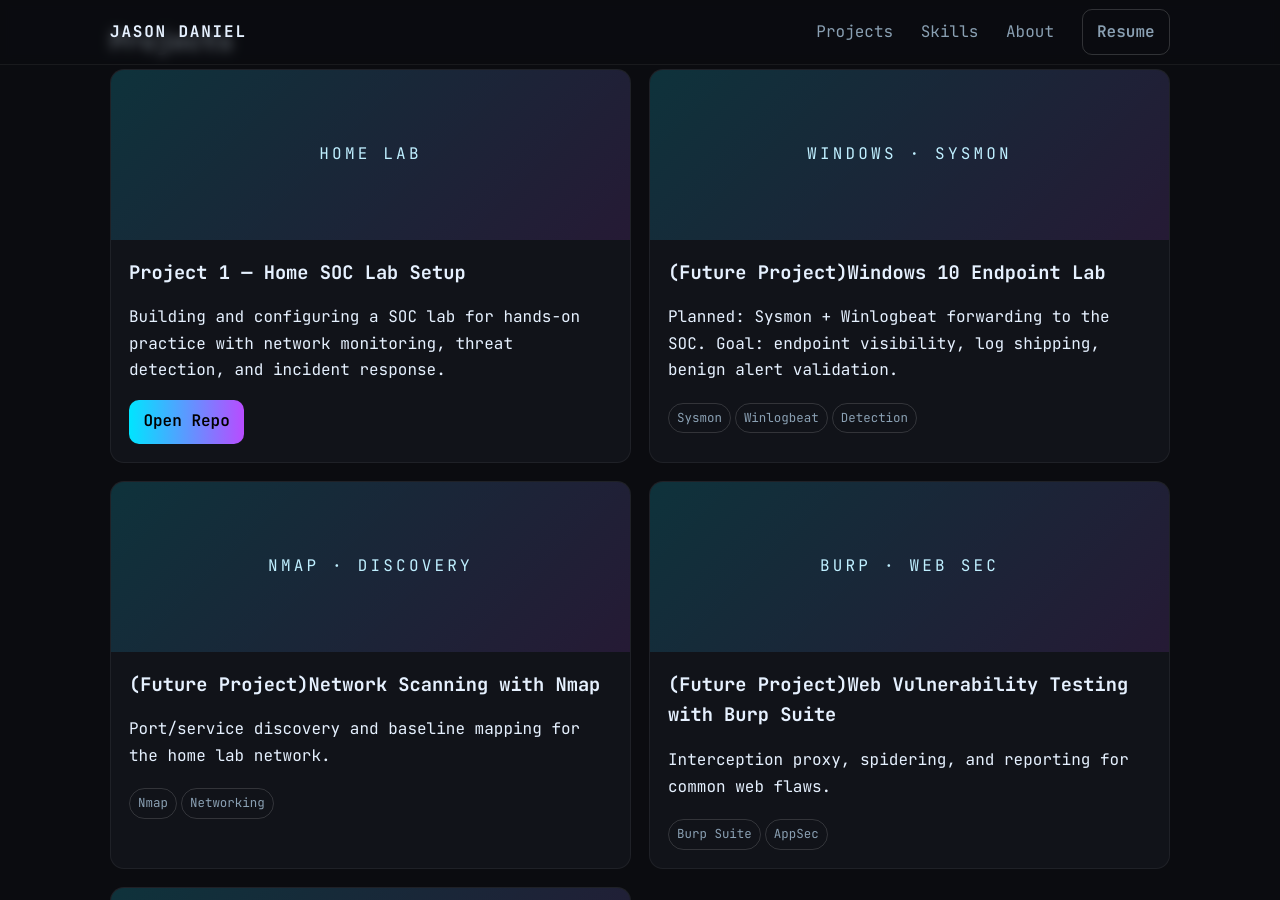
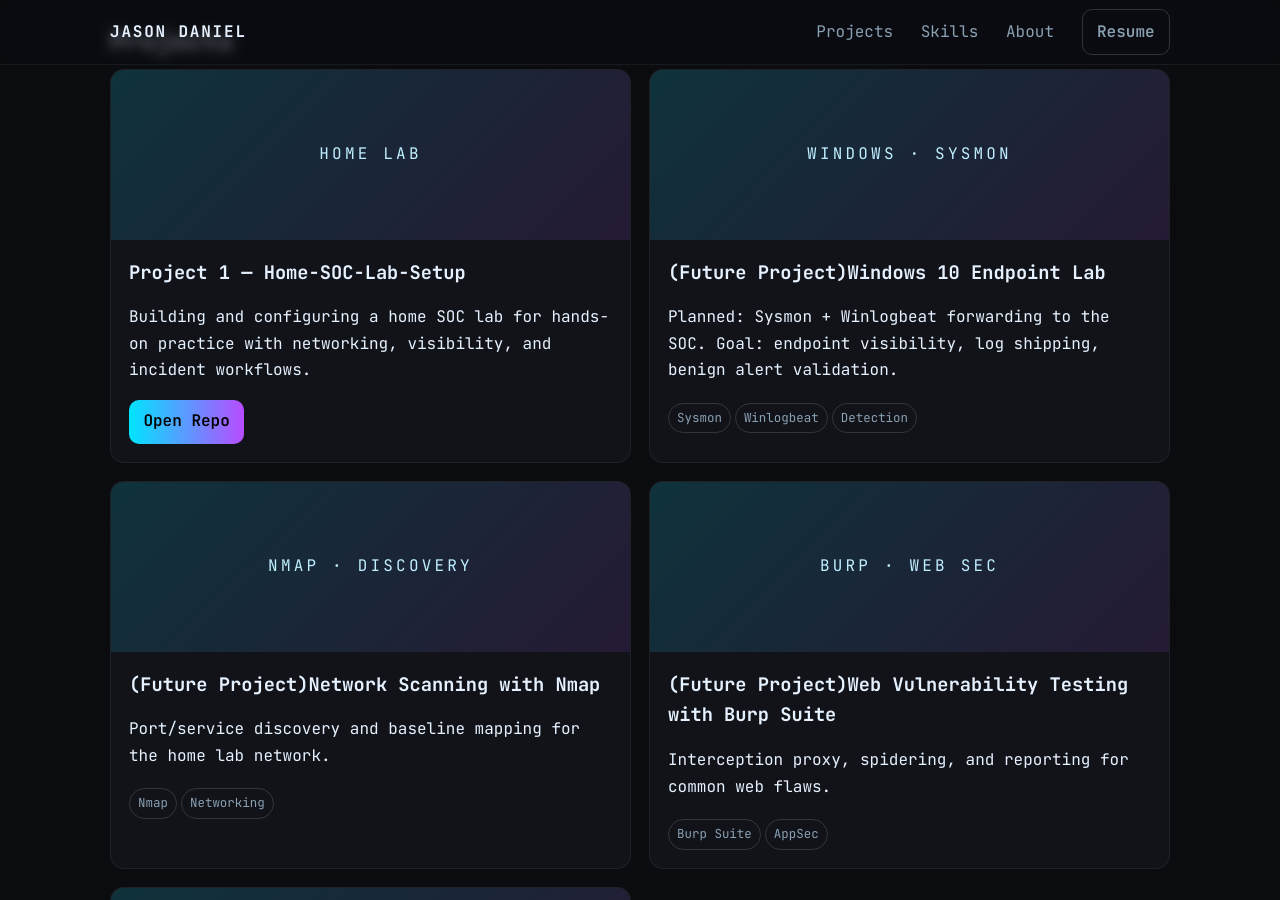
Before and after one commit to cscdanielj/cscdanielj.github.io, a Jekyll site: the page built from index.md, in a window 1280 px wide and 900 px high, scrolled down 825 px. Built offline with Jekyll 4.4.1, drawn with Linux system fonts in a browser that asks for light colours.

Commit message:
Update index.md

```diff
--- a/index.md
+++ b/index.md
@@ -36,17 +36,18 @@ My goal is to leverage my education in IT background and cybersecurity  to secur
     <h2>Projects</h2>
     <div class="grid">
 
- <!-- Project 1 -->
+<!-- Project 1 -->
 <article class="card">
   <div class="thumb">HOME LAB</div>
   <div class="body">
-    <h3>Project 1 — Home SOC Lab Setup</h3>
-    <p>Building and configuring a SOC lab for hands-on practice with network monitoring, threat detection, and incident response.</p>
+    <h3>Project 1 — Home-SOC-Lab-Setup</h3>
+    <p>Building and configuring a home SOC lab for hands-on practice with networking, visibility, and incident workflows.</p>
     <div class="actions">
-      <a class="btn btn-primary" href="/projects/home-soc-labs.html">Open Repo</a>
+      <a class="btn btn-primary" href="/projects/home-soc-lab-setup.html">Open Repo</a>
     </div>
   </div>
 </article>
+
 
 
       <!-- Future Projects Section (WIP cards) -->
```
